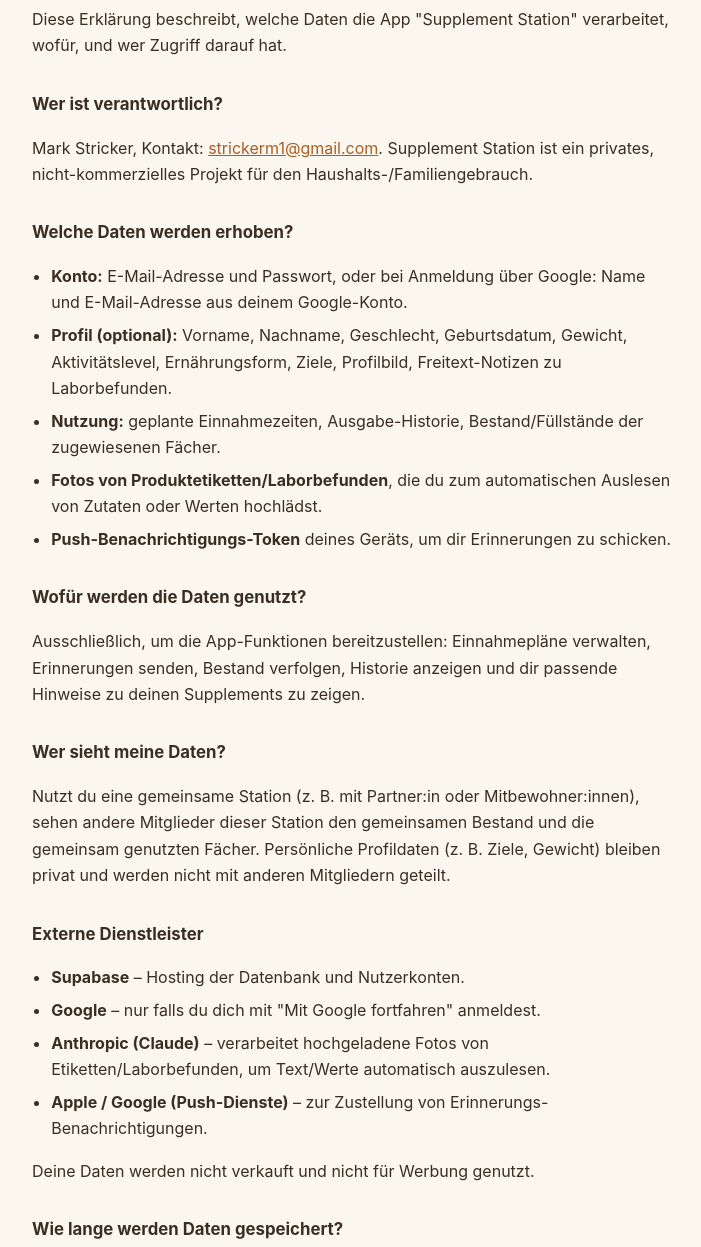
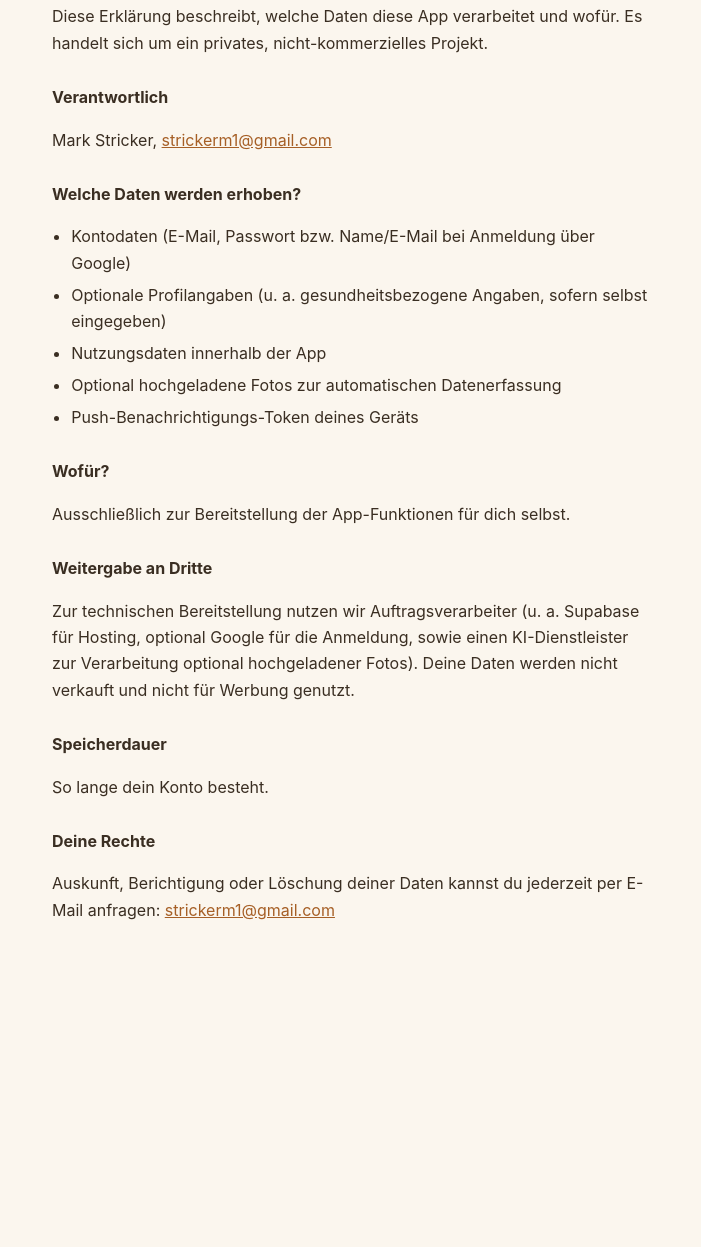
Before and after one commit to strickerm1-jpg/supplementstation-web, a plain HTML site: page privacy.html in a window 1280 px wide. Shown: the part 193-1440 px from the top of the page, without its empty margins (288-989 px from the left). After the commit the page ends 1196 px from the top, so only its background shows below. Drawn offline with Linux system fonts and the light colour scheme.

Commit message:
Seiten schlanker: keine Produktbeschreibung mehr oeffentlich sichtbar

```diff
--- a/privacy.html
+++ b/privacy.html
@@ -13,13 +13,13 @@
     color: #3A2E22;
     line-height: 1.65;
   }
-  .wrap { max-width: 640px; margin: 0 auto; padding: 3rem 1.5rem 4rem; }
+  .wrap { max-width: 600px; margin: 0 auto; padding: 3rem 1.5rem 4rem; }
   a.back { color: #A65F26; text-decoration: none; font-size: 0.9rem; }
-  h1 { font-size: 1.6rem; margin: 1.5rem 0 0.25rem; }
+  h1 { font-size: 1.5rem; margin: 1.5rem 0 0.25rem; }
   p.updated { color: #8A7A64; font-size: 0.85rem; margin: 0 0 2rem; }
-  h2 { font-size: 1.05rem; margin: 2rem 0 0.5rem; }
+  h2 { font-size: 1rem; margin: 1.75rem 0 0.5rem; }
   ul { padding-left: 1.2rem; }
-  li { margin-bottom: 0.4rem; }
+  li { margin-bottom: 0.35rem; }
   a { color: #A65F26; }
 </style>
 </head>
@@ -30,58 +30,41 @@
     <p class="updated">Stand: 7. September 2026</p>
 
     <p>
-      Diese Erklärung beschreibt, welche Daten die App "Supplement Station" verarbeitet,
-      wofür, und wer Zugriff darauf hat.
+      Diese Erklärung beschreibt, welche Daten diese App verarbeitet und wofür.
+      Es handelt sich um ein privates, nicht-kommerzielles Projekt.
     </p>
 
-    <h2>Wer ist verantwortlich?</h2>
-    <p>
-      Mark Stricker, Kontakt: <a href="mailto:strickerm1@gmail.com">strickerm1@gmail.com</a>.
-      Supplement Station ist ein privates, nicht-kommerzielles Projekt für den
-      Haushalts-/Familiengebrauch.
-    </p>
+    <h2>Verantwortlich</h2>
+    <p>Mark Stricker, <a href="mailto:strickerm1@gmail.com">strickerm1@gmail.com</a></p>
 
     <h2>Welche Daten werden erhoben?</h2>
     <ul>
-      <li><strong>Konto:</strong> E-Mail-Adresse und Passwort, oder bei Anmeldung über Google: Name und E-Mail-Adresse aus deinem Google-Konto.</li>
-      <li><strong>Profil (optional):</strong> Vorname, Nachname, Geschlecht, Geburtsdatum, Gewicht, Aktivitätslevel, Ernährungsform, Ziele, Profilbild, Freitext-Notizen zu Laborbefunden.</li>
-      <li><strong>Nutzung:</strong> geplante Einnahmezeiten, Ausgabe-Historie, Bestand/Füllstände der zugewiesenen Fächer.</li>
-      <li><strong>Fotos von Produktetiketten/Laborbefunden</strong>, die du zum automatischen Auslesen von Zutaten oder Werten hochlädst.</li>
-      <li><strong>Push-Benachrichtigungs-Token</strong> deines Geräts, um dir Erinnerungen zu schicken.</li>
+      <li>Kontodaten (E-Mail, Passwort bzw. Name/E-Mail bei Anmeldung über Google)</li>
+      <li>Optionale Profilangaben (u. a. gesundheitsbezogene Angaben, sofern selbst eingegeben)</li>
+      <li>Nutzungsdaten innerhalb der App</li>
+      <li>Optional hochgeladene Fotos zur automatischen Datenerfassung</li>
+      <li>Push-Benachrichtigungs-Token deines Geräts</li>
     </ul>
 
-    <h2>Wofür werden die Daten genutzt?</h2>
+    <h2>Wofür?</h2>
+    <p>Ausschließlich zur Bereitstellung der App-Funktionen für dich selbst.</p>
+
+    <h2>Weitergabe an Dritte</h2>
     <p>
-      Ausschließlich, um die App-Funktionen bereitzustellen: Einnahmepläne verwalten,
-      Erinnerungen senden, Bestand verfolgen, Historie anzeigen und dir passende Hinweise
-      zu deinen Supplements zu zeigen.
+      Zur technischen Bereitstellung nutzen wir Auftragsverarbeiter (u. a. Supabase
+      für Hosting, optional Google für die Anmeldung, sowie einen KI-Dienstleister
+      zur Verarbeitung optional hochgeladener Fotos). Deine Daten werden nicht
+      verkauft und nicht für Werbung genutzt.
     </p>
 
-    <h2>Wer sieht meine Daten?</h2>
-    <p>
-      Nutzt du eine gemeinsame Station (z. B. mit Partner:in oder Mitbewohner:innen),
-      sehen andere Mitglieder dieser Station den gemeinsamen Bestand und die gemeinsam
-      genutzten Fächer. Persönliche Profildaten (z. B. Ziele, Gewicht) bleiben privat und
-      werden nicht mit anderen Mitgliedern geteilt.
-    </p>
-
-    <h2>Externe Dienstleister</h2>
-    <ul>
-      <li><strong>Supabase</strong> – Hosting der Datenbank und Nutzerkonten.</li>
-      <li><strong>Google</strong> – nur falls du dich mit "Mit Google fortfahren" anmeldest.</li>
-      <li><strong>Anthropic (Claude)</strong> – verarbeitet hochgeladene Fotos von Etiketten/Laborbefunden, um Text/Werte automatisch auszulesen.</li>
-      <li><strong>Apple / Google (Push-Dienste)</strong> – zur Zustellung von Erinnerungs-Benachrichtigungen.</li>
-    </ul>
-    <p>Deine Daten werden nicht verkauft und nicht für Werbung genutzt.</p>
-
-    <h2>Wie lange werden Daten gespeichert?</h2>
-    <p>So lange dein Konto besteht. Du kannst jederzeit die Löschung deines Kontos und
-      aller zugehörigen Daten anfragen (Kontakt siehe oben).</p>
+    <h2>Speicherdauer</h2>
+    <p>So lange dein Konto besteht.</p>
 
     <h2>Deine Rechte</h2>
-    <p>Du kannst jederzeit Auskunft über deine gespeicherten Daten verlangen, sie
-      berichtigen lassen oder ihre Löschung anfragen — schreib dazu einfach eine
-      E-Mail an <a href="mailto:strickerm1@gmail.com">strickerm1@gmail.com</a>.</p>
+    <p>
+      Auskunft, Berichtigung oder Löschung deiner Daten kannst du jederzeit per
+      E-Mail anfragen: <a href="mailto:strickerm1@gmail.com">strickerm1@gmail.com</a>
+    </p>
   </div>
 </body>
 </html>
```
Also changed, not shown: index.html (+4 -16 lines).
